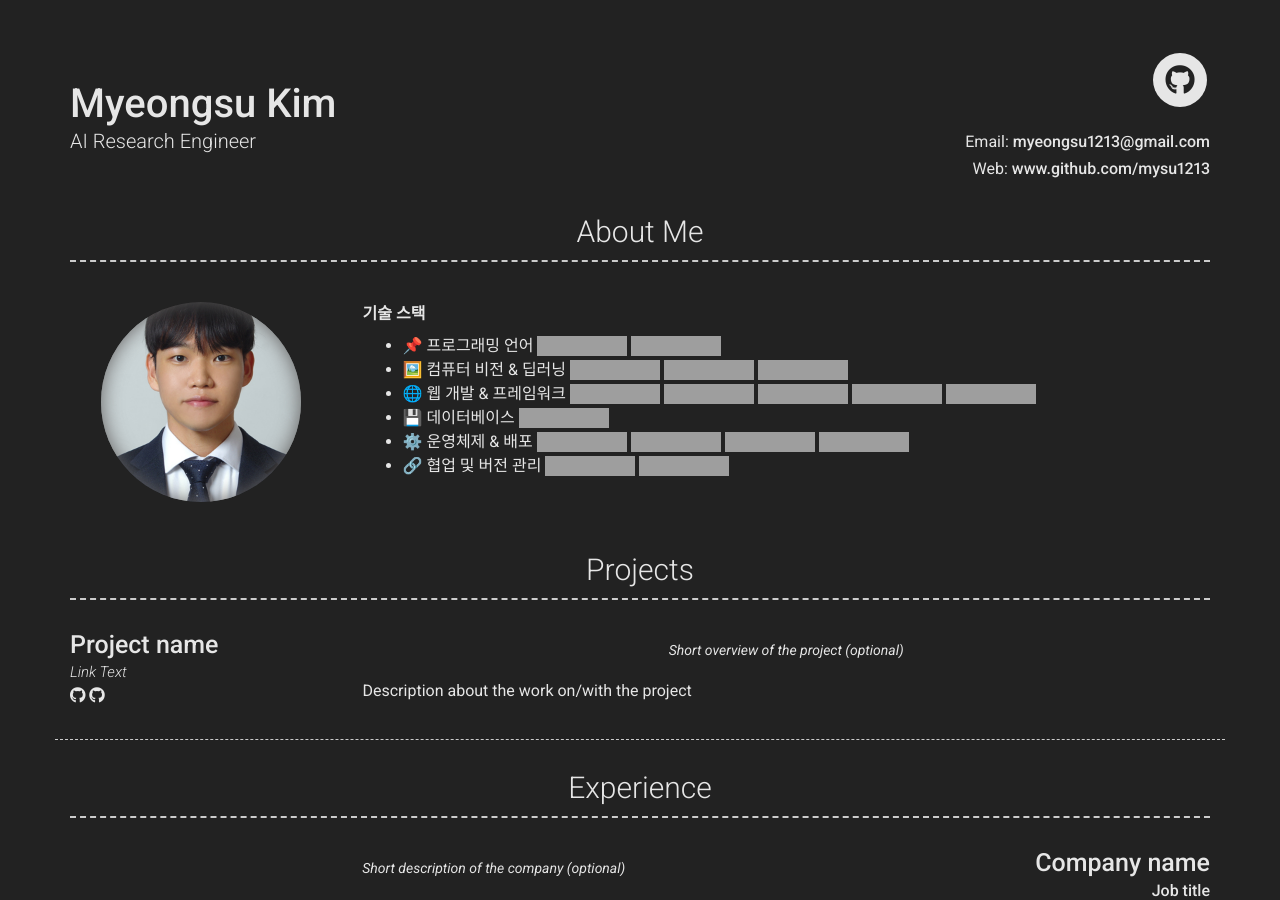
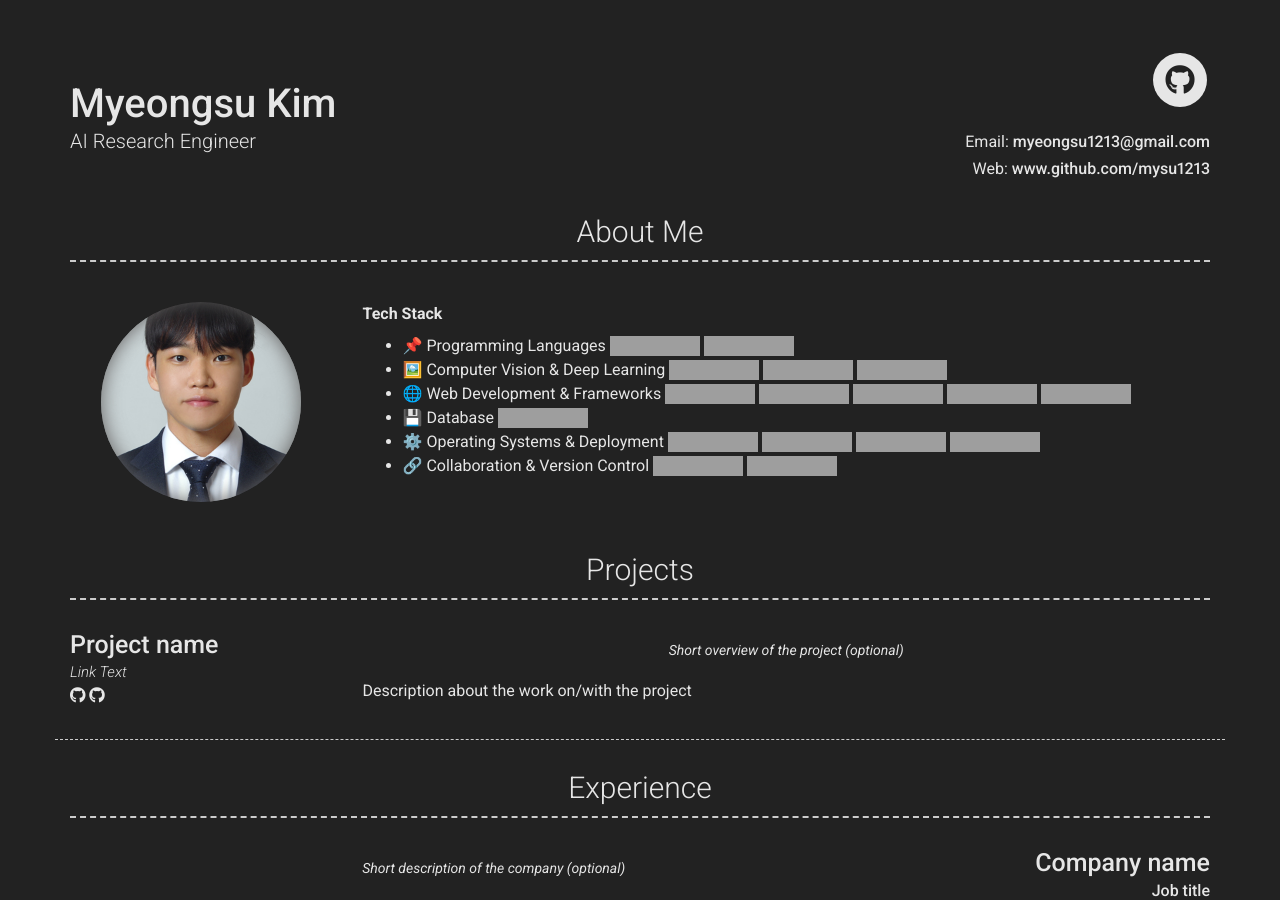
Before and after one commit to mysu1213/mysu1213_resume.github.io, a Jekyll site: the page built from index.md, in a window 1280 px wide and 900 px high, cut to the strip 0-900 px from the top of the window. Built offline with Jekyll 4.4.1, drawn with Linux system fonts in a browser that asks for light colours; nearby versions of some CDN libraries; grey boxes are pictures that could not be loaded.

Commit message:
Update _config.yml

```diff
--- a/_config.yml
+++ b/_config.yml
@@ -54,32 +54,30 @@ github_username: mysu1213
 about_profile_image: images/image.jpg
 
 about_content: |
-  **기술 스택**
-  - 📌 프로그래밍 언어
+  **Tech Stack**
+  - 📌 Programming Languages
   ![Python](https://img.shields.io/badge/Python-3776AB?style=flat&logo=python&logoColor=white)
   ![C++](https://img.shields.io/badge/C++-00599C?style=flat&logo=c%2B%2B&logoColor=white)
-  - 🖼️ 컴퓨터 비전 & 딥러닝
+  - 🖼️ Computer Vision & Deep Learning
   ![OpenCV](https://img.shields.io/badge/OpenCV-5C3EE8?style=flat&logo=opencv&logoColor=white)
   ![TensorFlow](https://img.shields.io/badge/TensorFlow-FF6F00?style=flat&logo=tensorflow&logoColor=white)
   ![ONNX](https://img.shields.io/badge/ONNX-005CED?style=flat&logo=onnx&logoColor=white)
-  - 🌐 웹 개발 & 프레임워크
+  - 🌐 Web Development & Frameworks
   ![Django](https://img.shields.io/badge/Django-092E20?style=flat&logo=django&logoColor=white)
   ![HTML](https://img.shields.io/badge/HTML5-E34F26?style=flat&logo=html5&logoColor=white)
   ![CSS](https://img.shields.io/badge/CSS3-1572B6?style=flat&logo=css3&logoColor=white)
   ![JavaScript](https://img.shields.io/badge/JavaScript-F7DF1E?style=flat&logo=javascript&logoColor=black)
   ![PyQt](https://img.shields.io/badge/PyQt-41CD52?style=flat&logo=qt&logoColor=white)
-  - 💾 데이터베이스
+  - 💾 Database
   ![MySQL](https://img.shields.io/badge/MySQL-4479A1?style=flat&logo=mysql&logoColor=white)
-  - ⚙️ 운영체제 & 배포
+  - ⚙️ Operating Systems & Deployment
   ![Linux](https://img.shields.io/badge/Linux-FCC624?style=flat&logo=linux&logoColor=black)
   ![Windows](https://img.shields.io/badge/Windows-0078D6?style=flat&logo=windows&logoColor=white)
   ![Raspberry Pi](https://img.shields.io/badge/Raspberry%20Pi-A22846?style=flat&logo=raspberrypi&logoColor=white)
   ![DLL Development](https://img.shields.io/badge/DLL%20Development-0078D6?style=flat)
-  - 🔗 협업 및 버전 관리
+  - 🔗 Collaboration & Version Control
   ![Git](https://img.shields.io/badge/Git-F05032?style=flat&logo=git&logoColor=white)
   ![Notion](https://img.shields.io/badge/Notion-000000?style=flat&logo=notion&logoColor=white)
-
-
 
 content:
   - title: Projects # Title for the section
```
